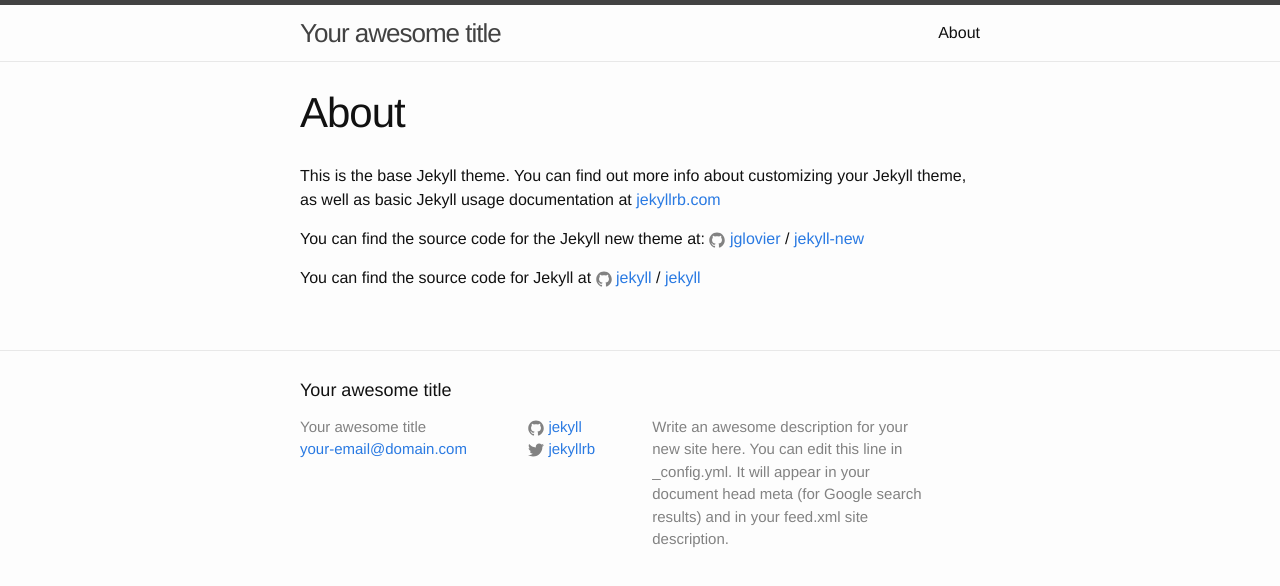
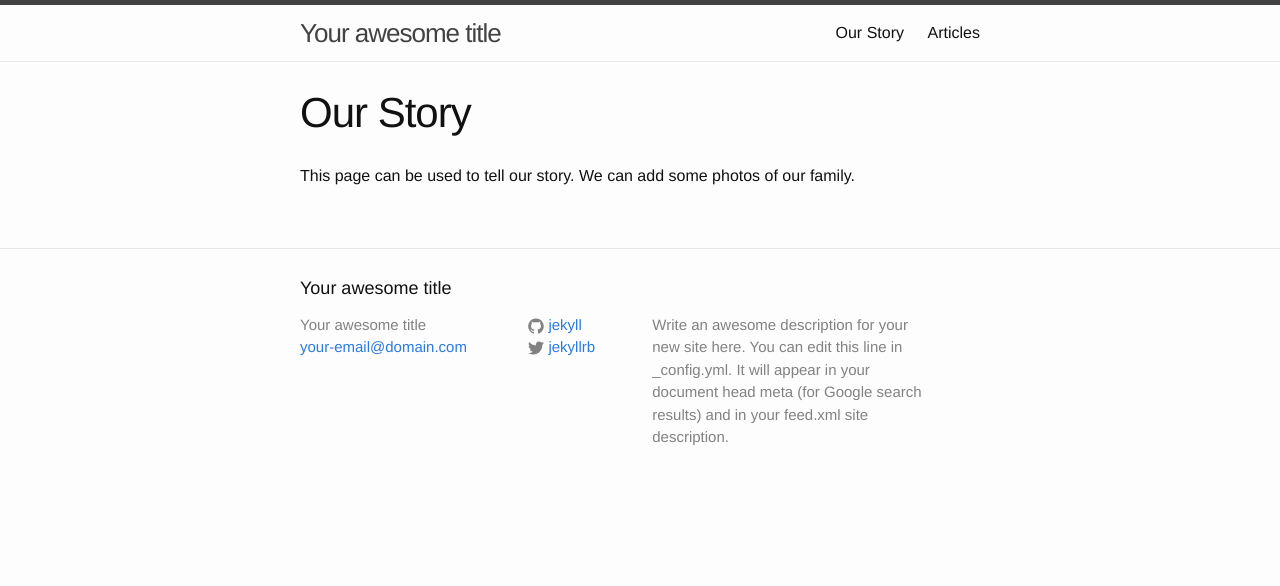
Before and after one commit to pmacMaps/mckinneypartyof5, a Jekyll site: the page built from about.md, in a window 1280 px wide. Shown: the top 586 px of the page. Built offline with Jekyll 4.4.1, drawn with Linux system fonts in a browser that asks for light colours; some web fonts are replaced.

Commit message:
add draft posts and assets folder. add blog page. modify about page.

```diff
--- a/about.md
+++ b/about.md
@@ -1,15 +1,7 @@
 ---
 layout: page
-title: About
-permalink: /about/
+title: Our Story
+permalink: /our-story/
 ---
 
-This is the base Jekyll theme. You can find out more info about customizing your Jekyll theme, as well as basic Jekyll usage documentation at [jekyllrb.com](http://jekyllrb.com/)
-
-You can find the source code for the Jekyll new theme at:
-{% include icon-github.html username="jglovier" %} /
-[jekyll-new](https://github.com/jglovier/jekyll-new)
-
-You can find the source code for Jekyll at
-{% include icon-github.html username="jekyll" %} /
-[jekyll](https://github.com/jekyll/jekyll)
+This page can be used to tell our story.  We can add some photos of our family.
```
Also changed, not shown: _drafts/sample-post.markdown (added, +25 -0 lines), blog.html (added, +15 -0 lines), 2 other files.
